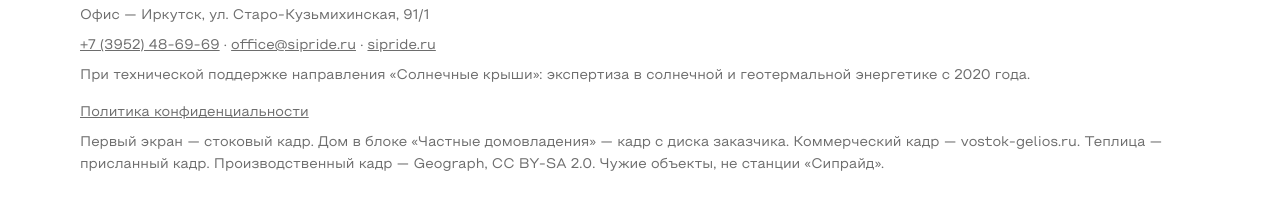
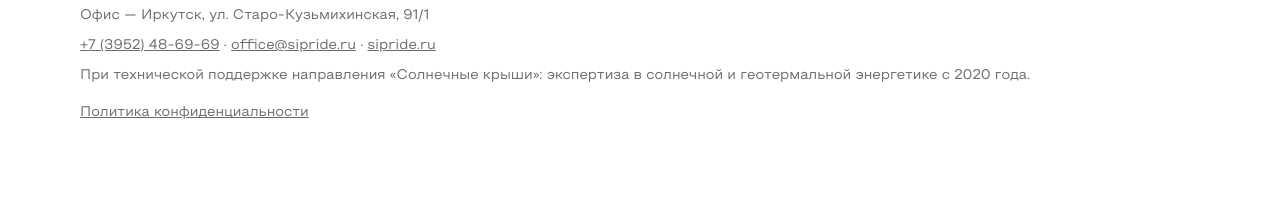
Before and after one commit to lesexpert1/karasov-landings, a plain HTML site: page solnechnye-kryshi/landing1/index.html in a window 1280 px wide. Shown: the part 6218-6427 px from the top of the page. After the commit the page ends 6390 px from the top, so only its background shows below. Drawn offline with Linux system fonts and the light colour scheme.

Commit message:
Убрать из подвала строку с источниками фото.

```diff
--- a/solnechnye-kryshi/landing1/index.html
+++ b/solnechnye-kryshi/landing1/index.html
@@ -607,7 +607,6 @@ footer .policy{display:block; margin-top:8px}
     <div><a href="tel:+73952486969">+7 (3952) 48-69-69</a> · <a href="mailto:office@sipride.ru">office@sipride.ru</a> · <a href="https://sipride.ru/">sipride.ru</a></div>
     <div>При технической поддержке направления «Солнечные крыши»: экспертиза в солнечной и геотермальной энергетике с 2020 года.</div>
     <a class="policy" href="https://sipride.ru/policy">Политика конфиденциальности</a>
-    <div>Первый экран — стоковый кадр. Дом в блоке «Частные домовладения» — кадр с диска заказчика. Коммерческий кадр — vostok-gelios.ru. Теплица — присланный кадр. Производственный кадр — Geograph, CC BY-SA 2.0. Чужие объекты, не станции «Сипрайд».</div>
   </div>
 </footer>
 
```
